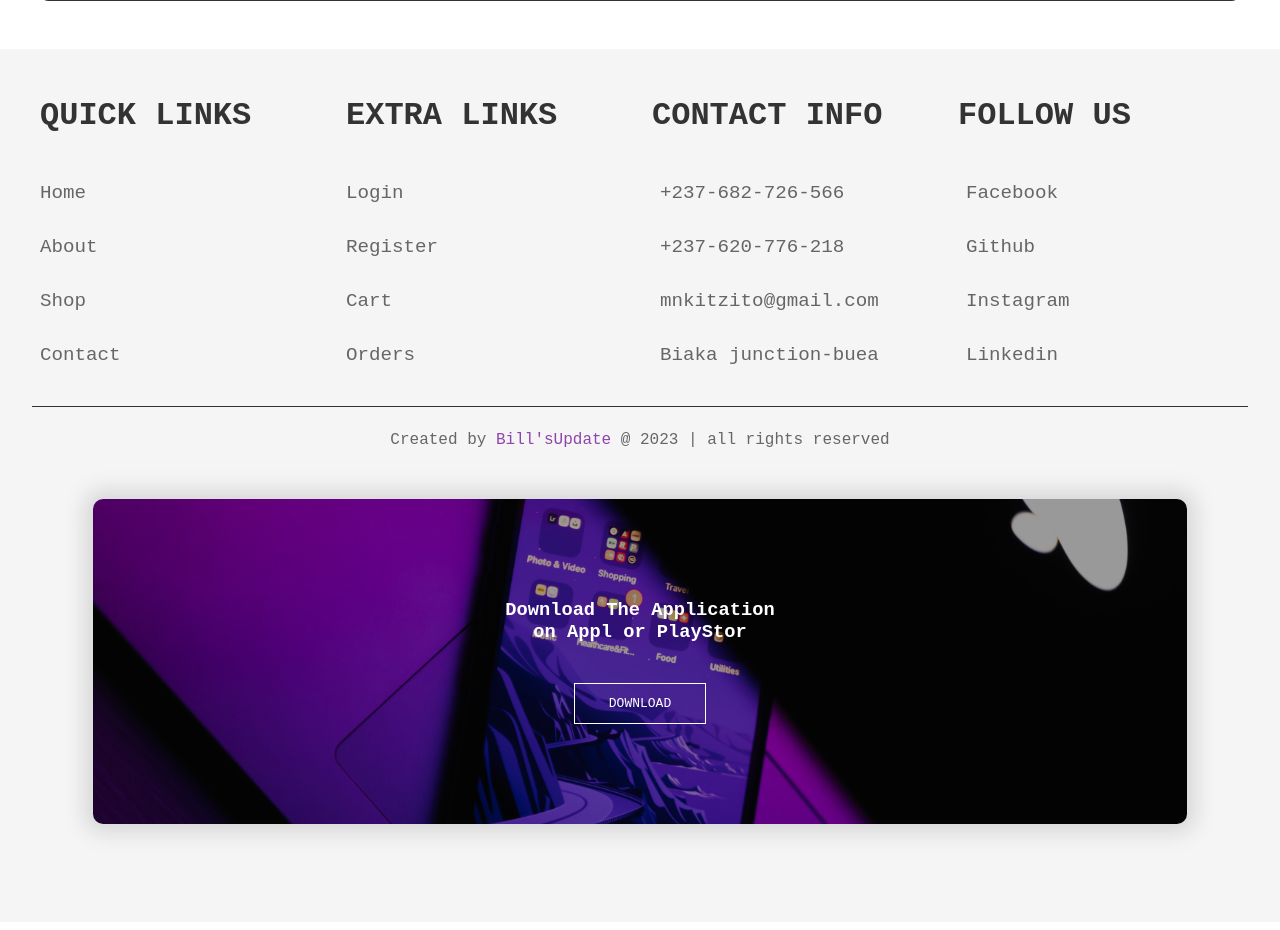
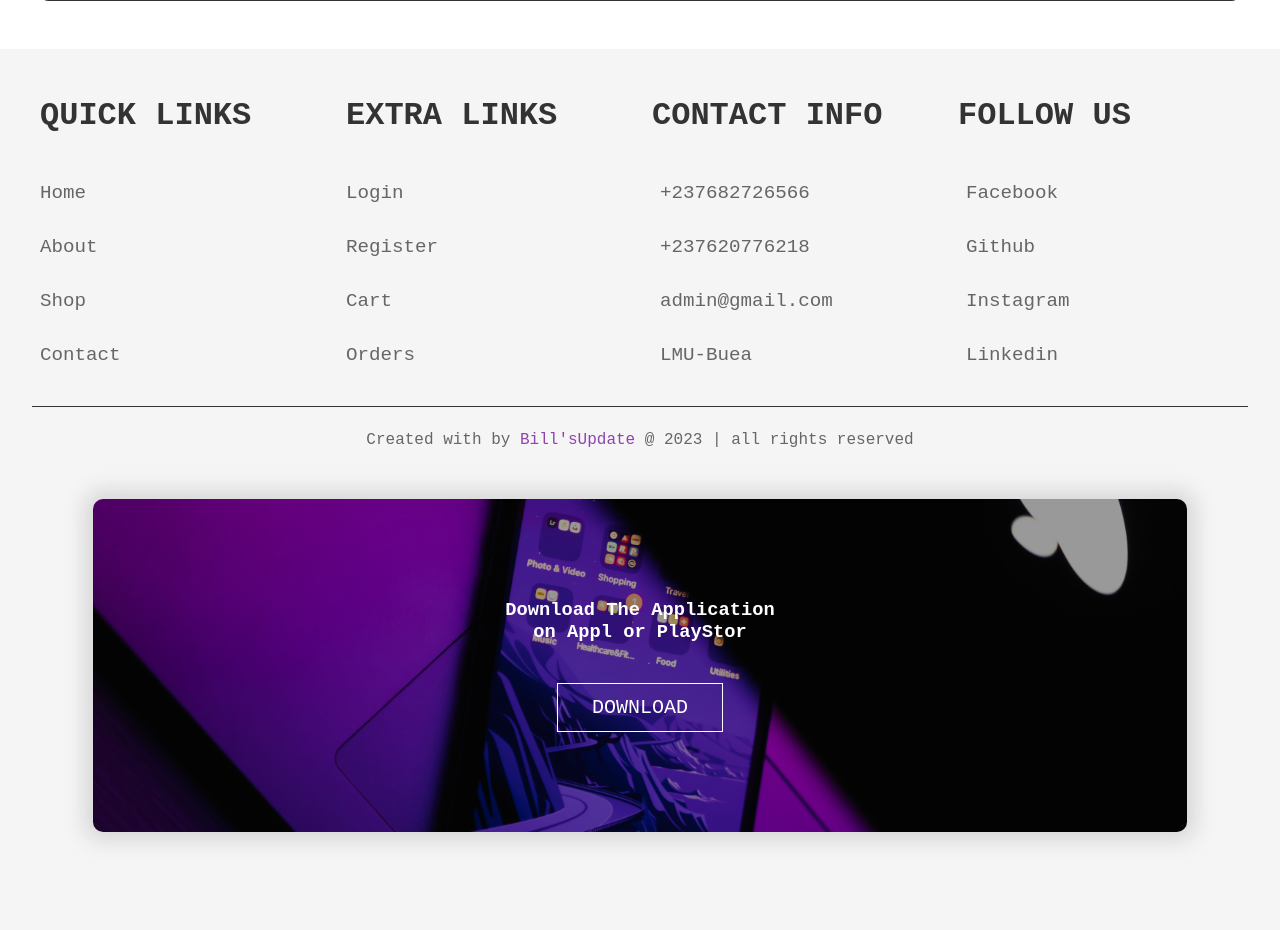
Before and after one commit to Kitzito/Online-Bookstore.github.io, a PHP site: page /cart.php in a window 1280 px wide. Shown: the part 1164-2094 px from the top of the page. Before the commit the page ends 2012 px from the top, so only its background shows below. Run offline with PHP 8.4, Linux system fonts and the light colour scheme; a user stored in the database is signed in; data that the repository does not hold is empty.

Commit message:
a few corrections

```diff
--- a/admin_page.php
+++ b/admin_page.php
@@ -111,7 +111,7 @@ if (!isset($admin_id)) {
                             <div class = "box">
                                 <?php
                                 $select_admins = mysqli_query($conn, "SELECT * FROM `users` WHERE user_type = 'admin'") or die('query failed');
-                                $number_of_admins = mysqli_num_rows($select_users);
+                                $number_of_admins = mysqli_num_rows($select_admins);
                                 ?>
                                 <h3><?php echo $number_of_admins; ?></h3>
                                 <p>admin users</p>
--- a/footer.php
+++ b/footer.php
@@ -22,28 +22,28 @@
 
         <div class="box">
             <h3>contact info</h3>
-            <p> <i class="fas fa-phone"></i> +237-682-726-566</p>
-            <p> <i class="fas fa-phone"></i> +237-620-776-218</p>
-            <p> <i class="fas fa-envelope"></i>mnkitzito@gmail.com </p>
-            <p> <i class="fas fa-map-marker-alt"></i> Biaka junction-buea</p>
+            <p> <i class="fas fa-phone"></i> +237682726566</p>
+            <p> <i class="fas fa-phone"></i> +237620776218</p>
+            <p> <i class="fas fa-envelope"></i>admin@gmail.com </p>
+            <p> <i class="fas fa-map-marker-alt"></i>LMU-Buea</p>
         </div>
 
         <div class="box">
             <h3>follow us</h3>
             <a href="#"> <i class="fab fa-facebook-f"></i> Facebook </a>
-            <a href="#"> <i class="fab fa-github"></i> Github </a>
+            <a href="https://www.github.com/Kitzito.git"> <i class="fab fa-github"></i> Github </a>
             <a href="#"> <i class="fab fa-instagram"></i> Instagram </a>
             <a href="#"> <i class="fab fa-linkedin"></i> Linkedin </a>
         </div>
 
     </div>
 
-    <p class="credit"> Created by <span> Bill'sUpdate</span> @ <?php echo date('Y'); ?> |
+    <p class="credit"> Created with <i class="fa fa-heart"></i> by <span> Bill'sUpdate </span> @ <?php echo date('Y'); ?> |
     all rights reserved </p>
 
     <!----------------------Download Now Section----------------->
 <section class="download">
-    <h1><yStore>Download The Application <br> on Appl<i class="fab fa-apple"></i> or PlayStor<i class="fa fa-play"></i></i></h1>
+    <h1>Download The Application <br> on Appl<i class="fab fa-apple"></i> or PlayStor<i class="fa fa-play"></i></i></h1>
     <a href="" class="button"> <i class="fa fa-download"></i> DOWNLOAD</a>
 </section>
 
--- a/style.css
+++ b/style.css
@@ -973,7 +973,7 @@ section{
     color: #fff;
     border: 1px solid #fff;
     padding: 12px 34px;
-    font-size: 13px;
+    font-size: 20px;
     background: transparent;
     position: relative;
     cursor: pointer;
```
